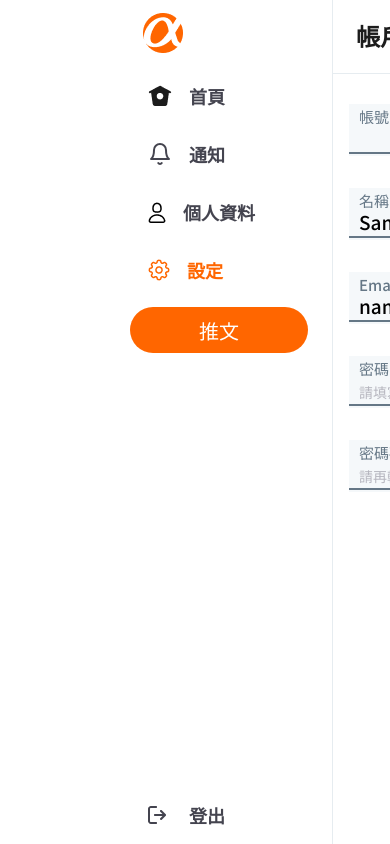
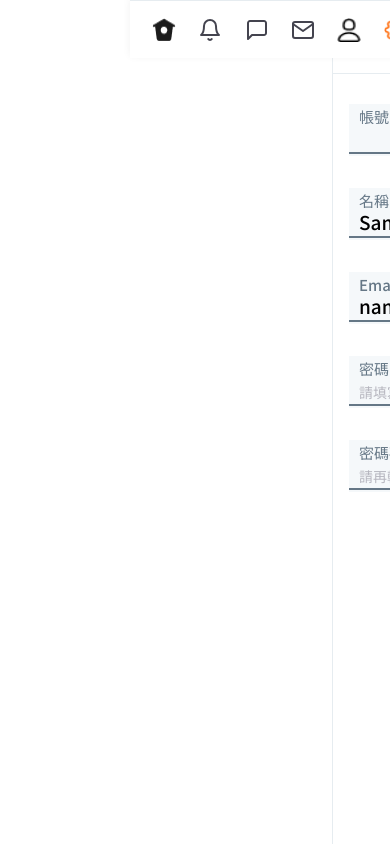
Before and after one commit to HitomiHuang/twitter-frontend, a Vue app: page /#/setting in a window 390 px wide. Shown: the top 844 px of the page. Built offline with nearby package versions, Linux system fonts and the light colour scheme; no server answers; sample sign-in values are in the browser's storage.

Commit message:
feat: integrate chat navigation and unread count badge into Navbar
- Navbar.vue: add chat room entry link and unread private message badge
- AdminNavbar.vue: sync sidebar style updates
- App.vue: initialise chatSocketHandler on login and track
  unreadPrivateMessageCount via socket events

```diff
--- a/src/App.vue
+++ b/src/App.vue
@@ -6,6 +6,8 @@
 
 <script>
 import notificationSocketHandler from "./utility/notificationSocketHandler";
+import chatAPI from "./apis/chat";
+import socketService from "./utility/socketService";
 import { mapState } from "vuex";
 
 export default {
@@ -19,9 +21,19 @@ export default {
       if (newValue && this.currentUser.id) {
         // 用戶登入後連接 socket 並載入未讀數量
         notificationSocketHandler.connectAndSetup(this.currentUser.id);
+        // 載入私人訊息未讀數
+        this._fetchUnreadPrivateCount();
+        // 全域監聽私人訊息（當不在對話頁時累計未讀）
+        this._bindGlobalPrivateMessageListener();
       } else {
         // 用戶登出後斷開 socket
         notificationSocketHandler.disconnect();
+        if (socketService.socket) {
+          socketService.socket.off(
+            "newPrivateMessage",
+            this._onGlobalPrivateMessage
+          );
+        }
       }
     },
   },
@@ -39,11 +51,52 @@ export default {
     // 如果用戶已經登入，立即連接 socket 並載入未讀數量
     if (this.isAuthenticated && this.currentUser.id) {
       notificationSocketHandler.connectAndSetup(this.currentUser.id);
+      this._fetchUnreadPrivateCount();
+      this._bindGlobalPrivateMessageListener();
     }
+  },
+  methods: {
+    async _fetchUnreadPrivateCount() {
+      try {
+        const { data } = await chatAPI.getUnreadPrivateCount();
+        this.$store.commit("setUnreadPrivateCount", data.count || 0);
+      } catch (e) {
+        // silent
+      }
+    },
+    _bindGlobalPrivateMessageListener() {
+      // 先移除舊的，避免重複綁定
+      if (socketService.socket) {
+        socketService.socket.off(
+          "newPrivateMessage",
+          this._onGlobalPrivateMessage
+        );
+        socketService.socket.on(
+          "newPrivateMessage",
+          this._onGlobalPrivateMessage
+        );
+      }
+    },
+    _onGlobalPrivateMessage(message) {
+      const route = this.$route;
+      // 若目前不在該私人聊天頁，累計未讀
+      if (
+        route.name !== "private-chat" ||
+        Number(route.params.id) !== Number(message.senderId)
+      ) {
+        this.$store.commit("incrementUnreadPrivateCount");
+      }
+    },
   },
   beforeDestroy() {
     // 組件銷毀前斷開 socket 連接
     notificationSocketHandler.disconnect();
+    if (socketService.socket) {
+      socketService.socket.off(
+        "newPrivateMessage",
+        this._onGlobalPrivateMessage
+      );
+    }
   },
 };
 </script>
@@ -188,7 +241,8 @@ html,
 }
 
 #app {
-  width: 1400px;
+  max-width: 1400px;
+  width: 100%;
   margin: 0 auto;
 }
 </style>
--- a/src/components/AdminNavbar.vue
+++ b/src/components/AdminNavbar.vue
@@ -17,26 +17,32 @@
         alt=""
       />
       <img class="adminNavLinkIcon" src="../assets/home.png" v-else alt="" />
-      <router-link class="adminNavLinkText" to="/admin/tweets"> 推文清單 </router-link>
+      <router-link class="adminNavLinkText" to="/admin/tweets">
+        推文清單
+      </router-link>
     </div>
     <div class="adminNavLinkGroup">
       <img
         class="adminNavLinkIcon"
         src="../assets/selfInfo-active.png"
-        v-if="$route.path==='/admin/users'"
+        v-if="$route.path === '/admin/users'"
         alt=""
       />
-      <img class="adminNavLinkIcon" src="../assets/selfInfo.png" v-else alt="" />
-      <router-link
-        class="adminNavLinkText"
-        to="/admin/users"
-      >
+      <img
+        class="adminNavLinkIcon"
+        src="../assets/selfInfo.png"
+        v-else
+        alt=""
+      />
+      <router-link class="adminNavLinkText" to="/admin/users">
         使用者列表
       </router-link>
     </div>
     <div class="adminNavLinkGroup adminNavLogoutLinkGroup">
       <img class="adminNavLinkIcon" src="../assets/logout.png" alt="" />
-      <button @click.stop.prevent="logout" class="adminNavLogoutBtn">登出</button>
+      <button @click.stop.prevent="logout" class="adminNavLogoutBtn">
+        登出
+      </button>
     </div>
   </div>
 </template>
@@ -46,9 +52,9 @@ export default {
   methods: {
     logout() {
       this.$store.commit("revokeAuthentication");
-    }
-  }
-}
+    },
+  },
+};
 </script>
 
 
@@ -109,4 +115,71 @@ export default {
   position: absolute;
   bottom: 0px;
 }
+
+/* ── Tablet (≤ 1399px): icon-only sidebar ── */
+@media (max-width: 1399px) {
+  .AdminNavbar {
+    width: 68px;
+  }
+  .adminNavLinkGroup {
+    position: relative;
+    padding-left: 0;
+    justify-content: center;
+  }
+  .adminNavLinkText {
+    position: absolute;
+    inset: 0;
+    font-size: 0;
+  }
+  .adminNavLinkIcon {
+    margin-right: 0;
+  }
+  .adminNavLogoutBtn {
+    display: none;
+  }
+  .adminNavLogoutLinkGroup {
+    justify-content: center;
+    padding-left: 0;
+  }
+}
+
+/* ── Mobile (≤ 767px): fixed bottom horizontal bar ── */
+@media (max-width: 767px) {
+  .AdminNavbar {
+    width: 100%;
+    height: 58px;
+    flex-direction: row;
+    justify-content: space-around;
+    align-items: center;
+    border-top: 1px solid #e6ecf0;
+    box-shadow: 0 -2px 8px rgba(0, 0, 0, 0.06);
+  }
+  .adminNavbarLogo {
+    display: none;
+  }
+  .adminNavLinkGroup {
+    position: relative;
+    height: 100%;
+    padding: 0 8px;
+    width: auto;
+    justify-content: center;
+    align-items: center;
+  }
+  .adminNavLinkText {
+    position: absolute;
+    inset: 0;
+    font-size: 0;
+  }
+  .adminNavLinkIcon {
+    margin-right: 0;
+  }
+  .adminNavLogoutBtn {
+    display: none;
+  }
+  .adminNavLogoutLinkGroup {
+    position: static;
+    justify-content: center;
+    padding-left: 0;
+  }
+}
 </style>
--- a/src/components/Navbar.vue
+++ b/src/components/Navbar.vue
@@ -76,6 +76,72 @@
         }}</span>
       </div>
       <router-link class="navLinkText" to="/notifications"> 通知 </router-link>
+    </div>
+    <!-- 公開聊天室 -->
+    <div class="navLinkGroup">
+      <div class="notificationIconWrapper">
+        <svg
+          class="navLinkIcon"
+          width="24"
+          height="24"
+          viewBox="0 0 24 24"
+          fill="none"
+          xmlns="http://www.w3.org/2000/svg"
+        >
+          <path
+            d="M21 15C21 15.5304 20.7893 16.0391 20.4142 16.4142C20.0391 16.7893 19.5304 17 19 17H7L3 21V5C3 4.46957 3.21071 3.96086 3.58579 3.58579C3.96086 3.21071 4.46957 3 5 3H19C19.5304 3 20.0391 3.21071 20.4142 3.58579C20.7893 3.96086 21 4.46957 21 5V15Z"
+            :stroke="
+              $route.path.startsWith('/chat/public') ? '#FF6600' : '#44444F'
+            "
+            :fill="$route.path.startsWith('/chat/public') ? '#FF6600' : 'none'"
+            stroke-width="2"
+            stroke-linecap="round"
+            stroke-linejoin="round"
+          />
+        </svg>
+      </div>
+      <router-link class="navLinkText" to="/chat/public">
+        公開聊天室
+      </router-link>
+    </div>
+    <!-- 私人訊息 -->
+    <div class="navLinkGroup">
+      <div class="notificationIconWrapper">
+        <svg
+          class="navLinkIcon"
+          width="24"
+          height="24"
+          viewBox="0 0 24 24"
+          fill="none"
+          xmlns="http://www.w3.org/2000/svg"
+        >
+          <path
+            d="M4 4H20C21.1 4 22 4.9 22 6V18C22 19.1 21.1 20 20 20H4C2.9 20 2 19.1 2 18V6C2 4.9 2.9 4 4 4Z"
+            :stroke="
+              $route.path.startsWith('/chat/private') ? '#FF6600' : '#44444F'
+            "
+            :fill="$route.path.startsWith('/chat/private') ? '#FF6600' : 'none'"
+            stroke-width="2"
+            stroke-linecap="round"
+            stroke-linejoin="round"
+          />
+          <polyline
+            points="22,6 12,13 2,6"
+            :stroke="
+              $route.path.startsWith('/chat/private') ? 'white' : '#44444F'
+            "
+            stroke-width="2"
+            stroke-linecap="round"
+            stroke-linejoin="round"
+          />
+        </svg>
+        <span v-if="unreadPrivateCount > 0" class="notificationBadge">{{
+          unreadPrivateCount > 99 ? "99+" : unreadPrivateCount
+        }}</span>
+      </div>
+      <router-link class="navLinkText" to="/chat/private">
+        私人訊息
+      </router-link>
     </div>
     <div class="navLinkGroup">
       <img
@@ -181,10 +247,17 @@ export default {
     };
   },
   computed: {
-    ...mapState(["currentUser", "unreadNotificationCount"]),
+    ...mapState([
+      "currentUser",
+      "unreadNotificationCount",
+      "unreadPrivateMessageCount",
+    ]),
     unreadCount() {
       console.log("🔔 Navbar - 未讀通知數:", this.unreadNotificationCount);
       return this.unreadNotificationCount;
+    },
+    unreadPrivateCount() {
+      return this.unreadPrivateMessageCount;
     },
   },
   watch: {
@@ -445,4 +518,130 @@ export default {
   position: absolute;
   bottom: 0px;
 }
+
+/* ── Tablet (≤ 1399px): icon-only sidebar ── */
+@media (max-width: 1399px) {
+  .Navbar {
+    width: 68px;
+  }
+  .navLinkGroup {
+    position: relative;
+    padding-left: 0;
+    justify-content: center;
+  }
+  .navLinkText {
+    position: absolute;
+    inset: 0;
+    font-size: 0;
+  }
+  .navLinkIcon {
+    margin-right: 0;
+  }
+  .notificationIconWrapper {
+    margin: 0 auto;
+  }
+  .openPostTweetModalBtn {
+    width: 46px;
+    height: 46px;
+    font-size: 0;
+    border-radius: 50%;
+    margin: 8px auto;
+    padding: 0;
+    display: flex;
+    align-items: center;
+    justify-content: center;
+  }
+  .openPostTweetModalBtn::after {
+    content: "✎";
+    font-size: 20px;
+    color: white;
+  }
+  .navLogoutBtn {
+    display: none;
+  }
+  .navLogoutLinkGroup {
+    justify-content: center;
+    padding-left: 0;
+  }
+}
+
+/* ── Mobile (≤ 767px): fixed bottom horizontal bar ── */
+@media (max-width: 767px) {
+  .Navbar {
+    width: 100%;
+    height: 58px;
+    flex-direction: row;
+    justify-content: space-around;
+    align-items: center;
+    border-top: 1px solid #e6ecf0;
+    box-shadow: 0 -2px 8px rgba(0, 0, 0, 0.06);
+    overflow: visible;
+  }
+  .navbarLogo {
+    display: none;
+  }
+  .navLinkGroup {
+    position: relative;
+    height: 100%;
+    padding: 0 6px;
+    width: auto;
+    min-width: 36px;
+    justify-content: center;
+    align-items: center;
+  }
+  .navLinkText {
+    position: absolute;
+    inset: 0;
+    font-size: 0;
+  }
+  .navLinkIcon {
+    margin-right: 0;
+    width: 24px;
+    height: 24px;
+  }
+  .notificationIconWrapper {
+    display: flex;
+    align-items: center;
+    justify-content: center;
+  }
+  .openPostTweetModalBtn {
+    width: 44px;
+    height: 44px;
+    font-size: 0;
+    border-radius: 50%;
+    margin: 0;
+    padding: 0;
+    display: flex;
+    align-items: center;
+    justify-content: center;
+    flex-shrink: 0;
+  }
+  .openPostTweetModalBtn::after {
+    content: "✎";
+    font-size: 20px;
+    color: white;
+  }
+  .navLogoutLinkGroup {
+    position: static;
+    justify-content: center;
+    padding-left: 0;
+  }
+  .navLogoutBtn {
+    display: none;
+  }
+  /* PostTweet Modal: bottom sheet on mobile */
+  #postTweetModal {
+    align-items: flex-end;
+  }
+  #postTweetModalWrapper {
+    width: 100%;
+    height: auto;
+    max-height: 85vh;
+    border-radius: 14px 14px 0 0;
+    margin-top: 0;
+  }
+  .postTweetModalText {
+    width: 100%;
+  }
+}
 </style>
```
